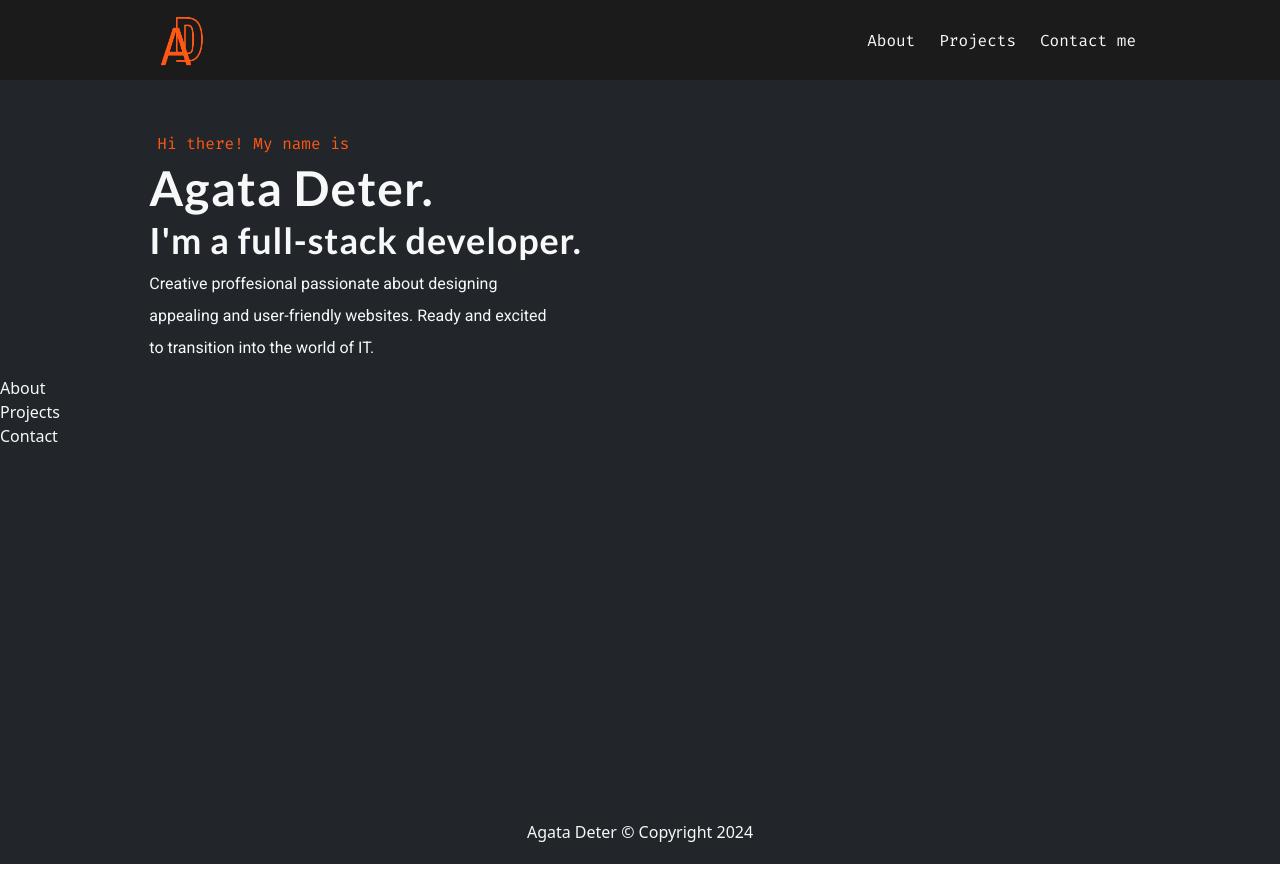
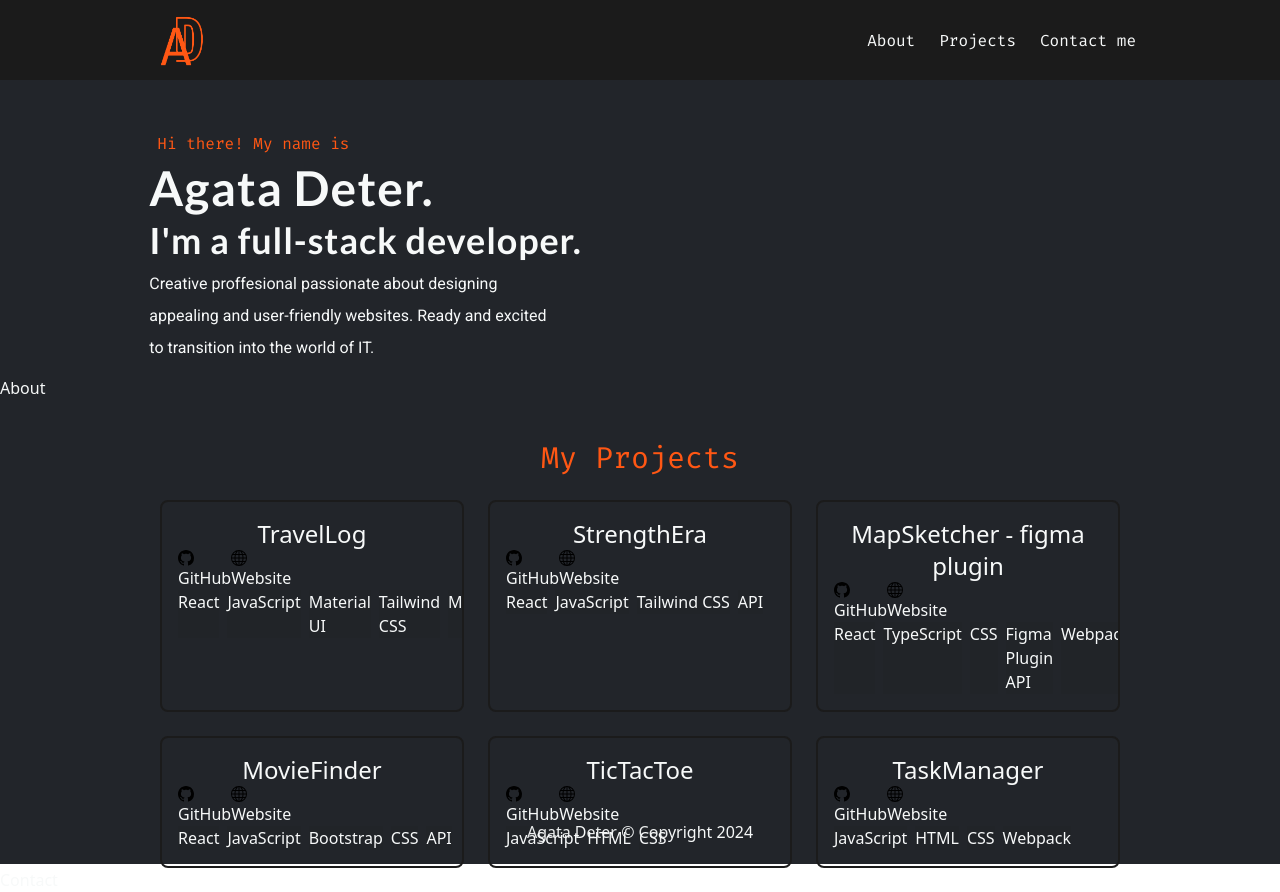
Before and after one commit to Agata10/portfolio, a React (Vite) app: page / in a window 1280 px wide. Before the commit the page ends 864 px from the top, so only its background shows below. Built offline with nearby package versions, Linux system fonts and the light colour scheme.

Commit message:
Add project cards

```diff
--- /dev/null
+++ b/src/components/ProjectCard.jsx
@@ -0,0 +1,58 @@
+import { useState } from 'react';
+import git from '../assets/icons/github.svg';
+import web from '../assets/icons/globe.svg';
+
+const ProjectCard = ({ name, git_link, site_link, technologies }) => {
+  const [position, setPosition] = useState({ x: 0, y: 0 });
+  const [isHovered, setIsHovered] = useState(false);
+
+  const handleMouseMove = (e) => {
+    const rect = e.currentTarget.getBoundingClientRect();
+    setPosition({ x: e.clientX - rect.left, y: e.clientY - rect.top });
+  };
+
+  const handleMouseEnter = () => {
+    setIsHovered(true);
+  };
+
+  const handleMouseLeave = () => {
+    setIsHovered(false);
+  };
+  return (
+    <div
+      className="flex flex-col border-darker border-2 relative p-4 rounded-lg overflow-hidden"
+      onMouseMove={handleMouseMove}
+      onMouseEnter={handleMouseEnter}
+      onMouseLeave={handleMouseLeave}
+    >
+      <h3 className="text-2xl text-center">{name}</h3>
+      <div className="flex">
+        <a href={git_link}>
+          <img src={git} alt="github icon" />
+          GitHub
+        </a>
+        <a href={site_link}>
+          <img src={web} alt="web icon" />
+          Website
+        </a>
+      </div>
+      <div className="flex gap-2">
+        {technologies.map((t) => (
+          <div key={crypto.randomUUID()} className=" bg-darker bg-opacity-5">
+            {t}
+          </div>
+        ))}
+      </div>
+      {isHovered && (
+        <div
+          className="absolute inset-0 pointer-events-none"
+          style={{
+            background: `radial-gradient(circle at ${position.x}px ${position.y}px, rgba(128,128,128,0.1), rgba(255,255,255, 0) 100%)`,
+          }}
+        ></div>
+      )}
+    </div>
+  );
+};
+
+export default ProjectCard;
--- a/src/components/Projects.jsx
+++ b/src/components/Projects.jsx
@@ -1,9 +1,75 @@
 import { Element } from 'react-scroll';
+import ProjectCard from './ProjectCard';
+import { useState } from 'react';
+
+const projects = [
+  {
+    name: 'TravelLog',
+    git_link: 'https://github.com/Agata10/travel-log',
+    site_link: 'https://travel-log-1.onrender.com',
+    technologies: [
+      'React',
+      'JavaScript',
+      'Material UI',
+      'Tailwind CSS',
+      'MongoDB',
+      'Express.js',
+      'Node.js',
+    ],
+  },
+  {
+    name: 'StrengthEra',
+    git_link: 'https://github.com/Agata10/Strengthera',
+    site_link: 'https://strengthera.netlify.app',
+    technologies: ['React', 'JavaScript', 'Tailwind CSS', 'API'],
+  },
+  {
+    name: 'MapSketcher - figma plugin',
+    git_link: 'https://github.com/Agata10/figma-plugin-mapSketcher',
+    site_link:
+      'https://www.figma.com/community/plugin/1339309615155736818/map-sketcher',
+    technologies: ['React', 'TypeScript', 'CSS', 'Figma Plugin API', 'Webpack'],
+  },
+  {
+    name: 'MovieFinder',
+    git_link: 'https://github.com/Agata10/movie-app',
+    site_link: 'https://agata10.github.io/movie-app/',
+    technologies: ['React', 'JavaScript', 'Bootstrap', 'CSS', 'API'],
+  },
+  {
+    name: 'TicTacToe',
+    git_link: 'https://github.com/Agata10/TicTacToe',
+    site_link: 'https://agata10.github.io/TicTacToe/',
+    technologies: ['JavaScript', 'HTML', 'CSS'],
+  },
+  {
+    name: 'TaskManager',
+    git_link: 'https://github.com/Agata10/Todo-app',
+    site_link: 'https://agata10.github.io/Todo-app/',
+    technologies: ['JavaScript', 'HTML', 'CSS', 'Webpack'],
+  },
+];
 
 const Projects = () => {
   return (
-    <Element name="projects" className="element w-full">
-      Projects
+    <Element
+      name="projects"
+      className="element w-full flex justify-center pt-10"
+    >
+      <div className="grid grid-cols-1 sm:grid-cols-2 lg:grid-cols-3 gap-6 w-9/12">
+        <h2 className="col-span-1 sm:col-span-2 lg:col-span-3 text-3xl text-or font-nav text-center">
+          My Projects
+        </h2>
+        {projects.map((project) => (
+          <ProjectCard
+            key={project.name}
+            name={project.name}
+            git_link={project.git_link}
+            site_link={project.site_link}
+            technologies={project.technologies}
+          />
+        ))}
+      </div>
     </Element>
   );
 };
```
Also changed, not shown: src/assets/icons/github.svg (added), src/assets/icons/globe.svg (added).
